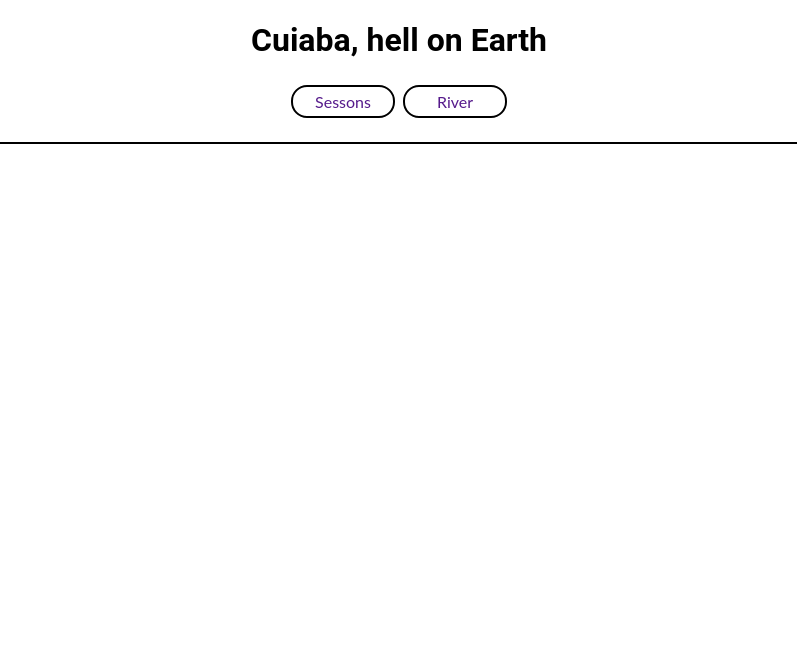
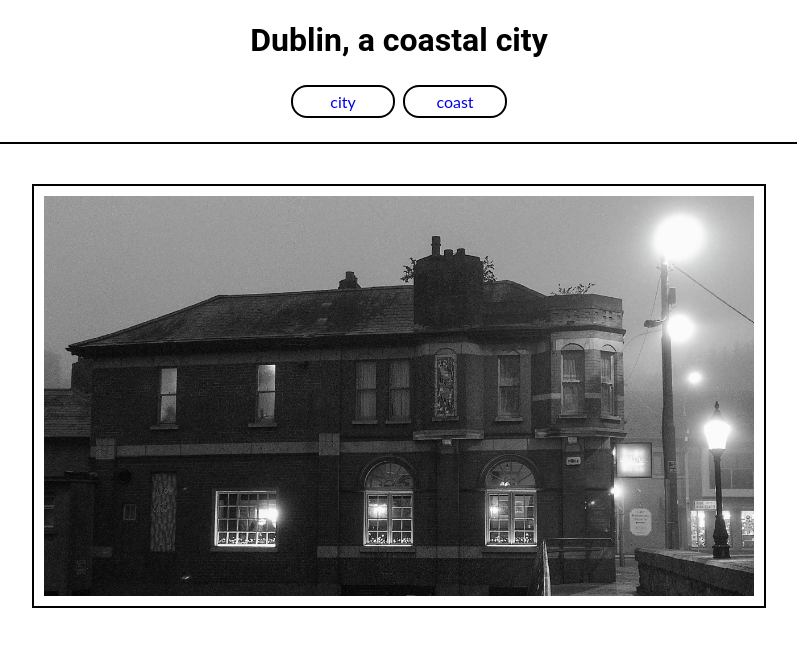
Before and after one commit to mistersouza/first-project, a plain HTML site: page index.html in a window 1280 px wide. Shown: the whole page, without its empty margins (241-1038 px from the left). Drawn offline with Linux system fonts and the light colour scheme.

Commit message:
feat: all latest features added

```diff
--- a/index.html
+++ b/index.html
@@ -4,16 +4,26 @@
     <meta charset="UTF-8" />
     <meta http-equiv="X-UA-Compatible" content="IE=edge" />
     <meta name="viewport" content="width=device-width, initial-scale=1.0" />
-    <link rel="stylesheet" href="/assets/css/style.css" />
-    <title>Cuiaba, hell on Earth</title>
+    <link rel="stylesheet" href="assets/css/style.css" />
+    <title>Dublin</title>
   </head>
+
   <body>
-    <h1>Cuiaba, hell on Earth</h1>
+    <h1>Dublin, a coastal city</h1>
     <nav>
       <ul>
-        <li><a href="">Sessons</a></li>
-        <li><a href="">River</a></li>
+        <li>
+          <a href="index.html">city</a>
+        </li>
+        <li>
+          <a href="coast.html">coast</a>
+        </li>
       </ul>
     </nav>
+    <section>
+      <figure>
+        <img src="assets/images/city.jpg" alt="an image of urban Dublin" />
+      </figure>
+    </section>
   </body>
 </html>
```
Also changed, not shown: coast.html (added, +31 -0 lines), seasons.html (deleted).
